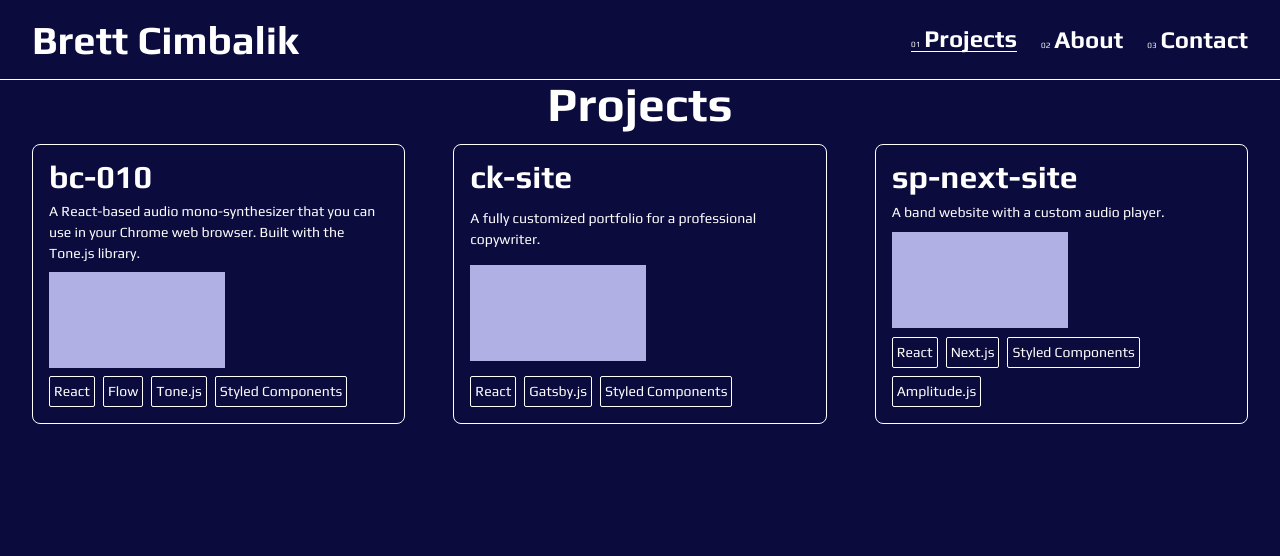
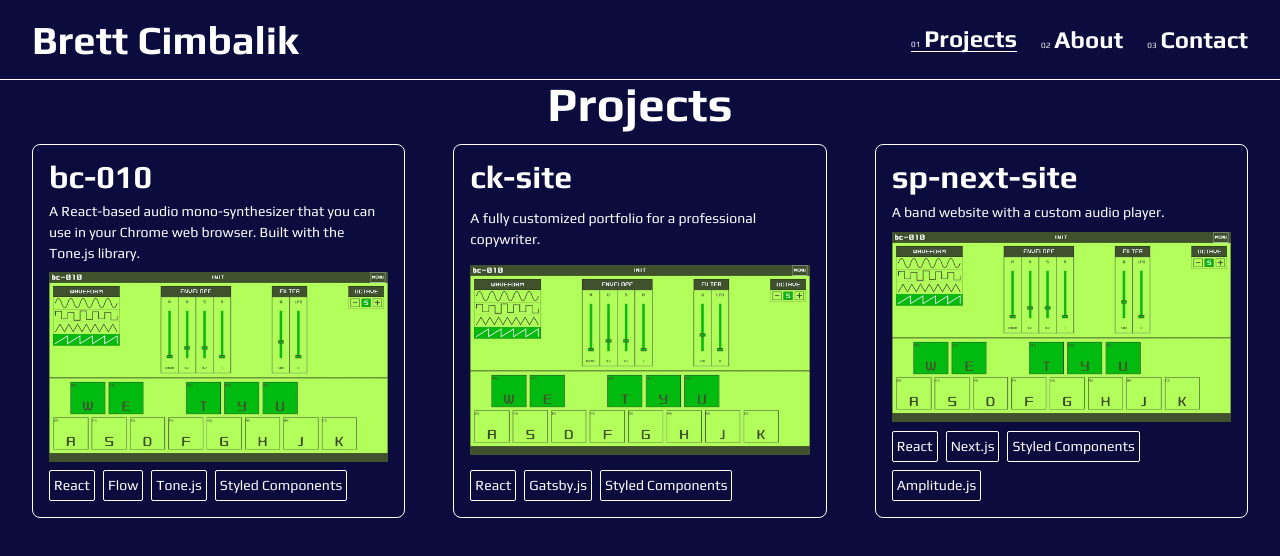
Before and after one commit to bcimbali/my-site-2, a Next.js app: page /projects in a window 1280 px wide. Shown: the top 556 px of the page. Built offline with nearby package versions, Linux system fonts and the light colour scheme.

Commit message:
feat(asset): add project-images folder & img

```diff
--- a/src/components/ProjectCard/index.tsx
+++ b/src/components/ProjectCard/index.tsx
@@ -3,6 +3,7 @@
 import React from 'react';
 import styled, { css } from 'styled-components';
 import Link from 'next/link';
+import Image from 'next/image';
 
 const CardContainer = styled.li`
   ${({ theme: { themeColors } }) => css`
@@ -51,11 +52,11 @@
   `}
 `;
 
-const ImgPlaceholder = styled.div`
+const ImgContainer = styled.div`
   ${({ theme: { colors } }) => css`
     background-color: ${colors.purple};
-    max-width: 11rem;
-    height: 96px;
+    padding-bottom: 56%;
+    position: relative;
     width: 100%;
   `}
 `;
@@ -103,9 +104,12 @@
     <CardContainer>
       <OuterCardLink href={liveLink} target="_blank">
         <Title>{title}</Title>
-        {!!image && <div />}
         <Description>{description}</Description>
-        <ImgPlaceholder />
+        {!!image && (
+          <ImgContainer>
+            <Image alt={title} src={image} fill={true} />
+          </ImgContainer>
+        )}
         <ChipsContainer>
           {techStack.map((technology) => (
             <Chip key={`${title}-${technology}`}>
--- a/src/lib/projectsData.ts
+++ b/src/lib/projectsData.ts
@@ -3,7 +3,7 @@
     title: 'bc-010',
     description:
       'A React-based audio mono-synthesizer that you can use in your Chrome web browser. Built with the Tone.js library.',
-    image: undefined,
+    image: '/project-images/bc-010-1200x800.jpg',
     codeLink: 'https://github.com/bcimbali/bc-010',
     liveLink: 'https://frosty-swanson-669b64.netlify.app/',
     techStack: ['React', 'Flow', 'Tone.js', 'Styled Components']
@@ -11,7 +11,7 @@
   {
     title: 'ck-site',
     description: 'A fully customized portfolio for a professional copywriter.',
-    image: undefined,
+    image: '/project-images/bc-010-1200x800.jpg',
     codeLink: 'https://github.com/bcimbali/ck-site',
     liveLink: 'https://kanownik.co/',
     techStack: ['React', 'Gatsby.js', 'Styled Components']
@@ -19,7 +19,7 @@
   {
     title: 'sp-next-site',
     description: 'A band website with a custom audio player.',
-    image: undefined,
+    image: '/project-images/bc-010-1200x800.jpg',
     codeLink: 'https://github.com/bcimbali/sp-next-site',
     liveLink: 'https://sp-next-site.vercel.app/',
     techStack: ['React', 'Next.js', 'Styled Components', 'Amplitude.js']
```
Also changed, not shown: public/project-images/bc-010-1200x800.jpg (added).
